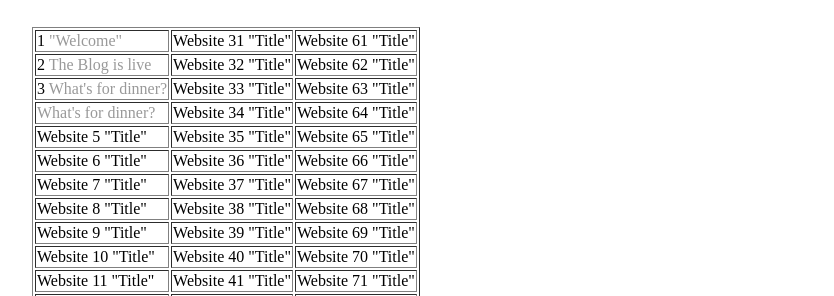
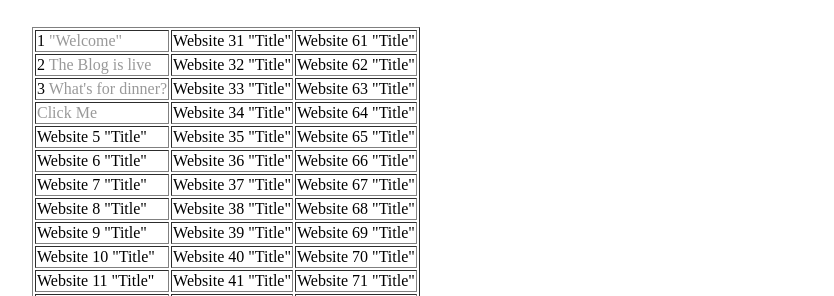
Before and after one commit to sagekreyol/sagekreyol.github.io, a Jekyll site: the page built from index.html, in a window 1280 px wide. Shown: the part 286-582 px from the top of the page, without its empty margins (160-994 px from the left). Built offline with Jekyll 4.4.1, drawn with Linux system fonts in a browser that asks for light colours.

Commit message:
Update index.html

```diff
--- a/index.html
+++ b/index.html
@@ -24,7 +24,7 @@ title: Sagekreyol | A project in reinvention
     <td>Website 63 "Title"</td>
   </tr>
   <tr>
-<td><a href="/public/4ClickMe.html">What's for dinner?</td>
+	  <td><a href="/public/4ClickMe.html">Click Me</a> </td>
     <td>Website 34 "Title"</td>
     <td>Website 64 "Title"</td>
   </tr>
```
